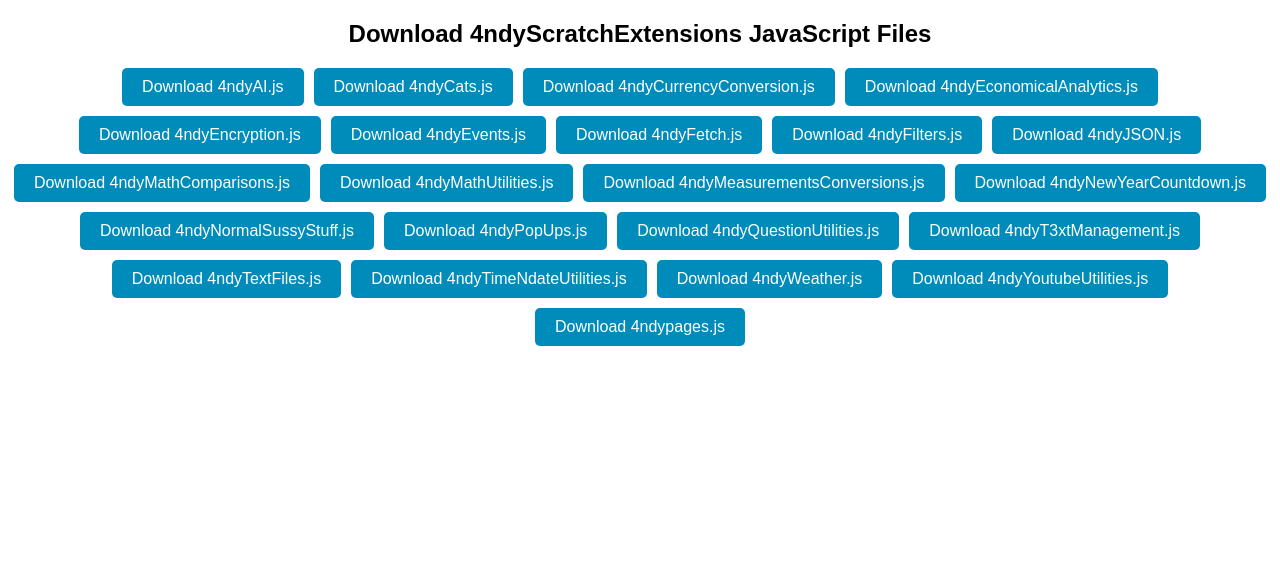
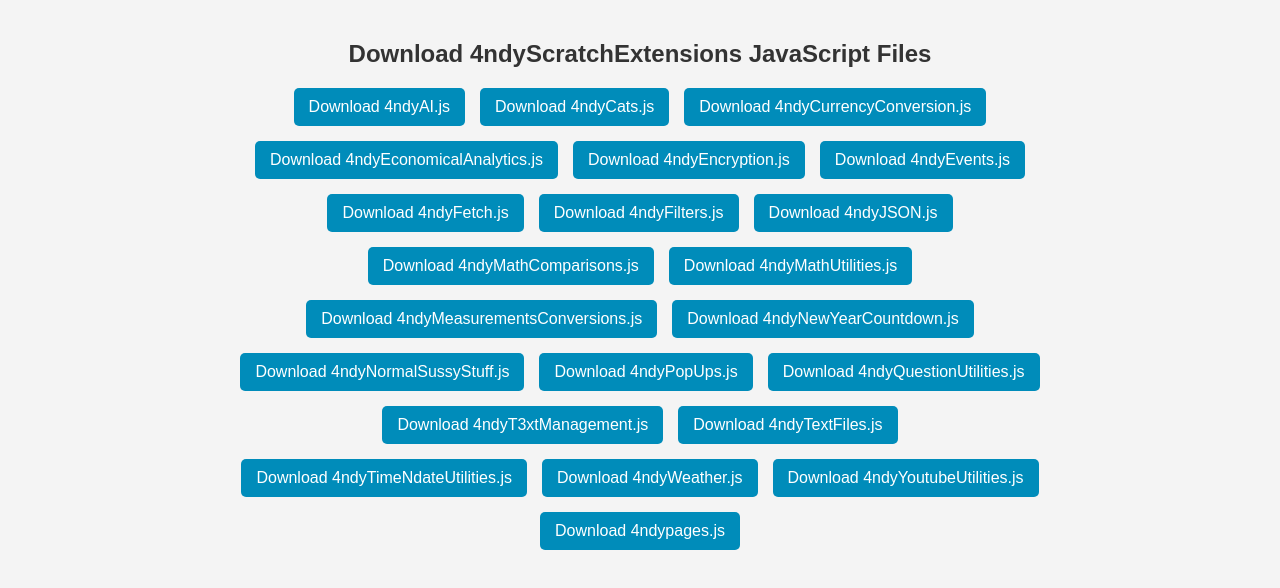
Before and after one commit to andy64lol/4ndy-scratch-custom-extensions, a plain HTML site: page index.html in a window 1280 px wide. Drawn offline with Linux system fonts and the light colour scheme.

Commit message:
Update index.html

```diff
--- a/index.html
+++ b/index.html
@@ -8,12 +8,20 @@
         body {
             font-family: Arial, sans-serif;
             text-align: center;
+            background-color: #f4f4f4;
+            margin: 0;
+            padding: 20px;
+        }
+        h2 {
+            color: #333;
         }
         .download-container {
             display: flex;
             flex-wrap: wrap;
             justify-content: center;
-            gap: 10px;
+            gap: 15px;
+            max-width: 800px;
+            margin: 0 auto;
         }
         .download-container a {
             text-decoration: none;
@@ -21,11 +29,12 @@
         button {
             background-color: #008CBA;
             color: white;
-            padding: 10px 20px;
+            padding: 10px 15px;
             border: none;
             cursor: pointer;
             font-size: 16px;
             border-radius: 5px;
+            transition: background 0.3s ease;
         }
         button:hover {
             background-color: #005f73;
@@ -35,30 +44,33 @@
 <body>
 
     <h2>Download 4ndyScratchExtensions JavaScript Files</h2>
-    <div class="download-container">
-        <a href="4ndyAI.js" download><button>Download 4ndyAI.js</button></a>
-        <a href="4ndyCats.js" download><button>Download 4ndyCats.js</button></a>
-        <a href="4ndyCurrencyConversion.js" download><button>Download 4ndyCurrencyConversion.js</button></a>
-        <a href="4ndyEconomicalAnalytics.js" download><button>Download 4ndyEconomicalAnalytics.js</button></a>
-        <a href="4ndyEncryption.js" download><button>Download 4ndyEncryption.js</button></a>
-        <a href="4ndyEvents.js" download><button>Download 4ndyEvents.js</button></a>
-        <a href="4ndyFetch.js" download><button>Download 4ndyFetch.js</button></a>
-        <a href="4ndyFilters.js" download><button>Download 4ndyFilters.js</button></a>
-        <a href="4ndyJSON.js" download><button>Download 4ndyJSON.js</button></a>
-        <a href="4ndyMathComparisons.js" download><button>Download 4ndyMathComparisons.js</button></a>
-        <a href="4ndyMathUtilities.js" download><button>Download 4ndyMathUtilities.js</button></a>
-        <a href="4ndyMeasurementsConversions.js" download><button>Download 4ndyMeasurementsConversions.js</button></a>
-        <a href="4ndyNewYearCountdown.js" download><button>Download 4ndyNewYearCountdown.js</button></a>
-        <a href="4ndyNormalSussyStuff.js" download><button>Download 4ndyNormalSussyStuff.js</button></a>
-        <a href="4ndyPopUps.js" download><button>Download 4ndyPopUps.js</button></a>
-        <a href="4ndyQuestionUtilities.js" download><button>Download 4ndyQuestionUtilities.js</button></a>
-        <a href="4ndyT3xtManagement.js" download><button>Download 4ndyT3xtManagement.js</button></a>
-        <a href="4ndyTextFiles.js" download><button>Download 4ndyTextFiles.js</button></a>
-        <a href="4ndyTimeNdateUtilities.js" download><button>Download 4ndyTimeNdateUtilities.js</button></a>
-        <a href="4ndyWeather.js" download><button>Download 4ndyWeather.js</button></a>
-        <a href="4ndyYoutubeUtilities.js" download><button>Download 4ndyYoutubeUtilities.js</button></a>
-        <a href="4ndypages.js" download><button>Download 4ndypages.js</button></a>
-    </div>
+    <div class="download-container" id="downloads"></div>
+
+    <script>
+        const files = [
+            "4ndyAI.js", "4ndyCats.js", "4ndyCurrencyConversion.js", "4ndyEconomicalAnalytics.js",
+            "4ndyEncryption.js", "4ndyEvents.js", "4ndyFetch.js", "4ndyFilters.js", "4ndyJSON.js",
+            "4ndyMathComparisons.js", "4ndyMathUtilities.js", "4ndyMeasurementsConversions.js",
+            "4ndyNewYearCountdown.js", "4ndyNormalSussyStuff.js", "4ndyPopUps.js",
+            "4ndyQuestionUtilities.js", "4ndyT3xtManagement.js", "4ndyTextFiles.js",
+            "4ndyTimeNdateUtilities.js", "4ndyWeather.js", "4ndyYoutubeUtilities.js", "4ndypages.js"
+        ];
+
+        const container = document.getElementById("downloads");
+
+        files.forEach(file => {
+            const link = document.createElement("a");
+            link.href = file;
+            link.download = file;
+            link.ariaLabel = `Download ${file}`;
+
+            const button = document.createElement("button");
+            button.textContent = `Download ${file}`;
+
+            link.appendChild(button);
+            container.appendChild(link);
+        });
+    </script>
 
 </body>
 </html>
```
